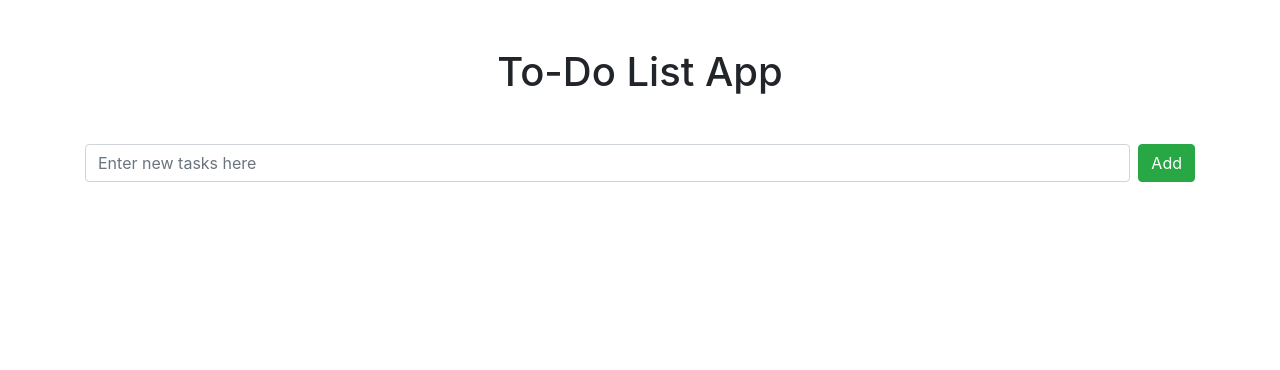
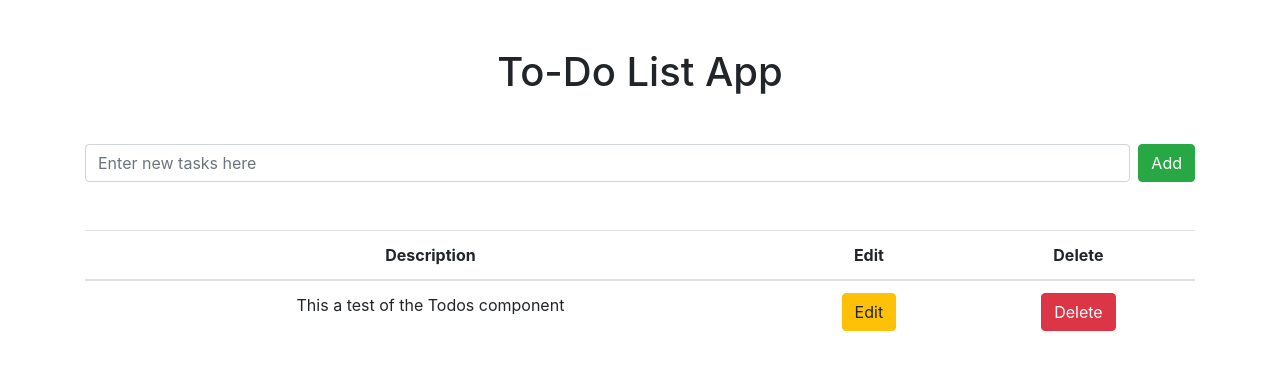
Before and after one commit to lofiandcode/todo-list-app, a React (Create React App) app in the folder client/: page / in a window 1280 px wide. Shown: the top 370 px of the page. Built offline with nearby package versions, Linux system fonts and the light colour scheme; no server answers.

Commit message:
Add table to List, create Todos component, and add getTodos function

```diff
--- a/client/src/App.js
+++ b/client/src/App.js
@@ -3,6 +3,7 @@ import './App.css';
 
 // Components
 import InputTodo from './components/InputTodo';
+import List from './components/List';
 
 function App() {
   return (
@@ -10,6 +11,7 @@ function App() {
       <div className='container'>
         <h1 className='text-center mt-5'>To-Do List App</h1>
         <InputTodo />
+        <List />
       </div>
     </Fragment>
   );
--- a/client/src/components/List.js
+++ b/client/src/components/List.js
@@ -1,10 +1,23 @@
 import React, { Fragment } from "react";
 
+//Components
+import Todos from "./Todos";
 
 const List = () => {
     return (
         <Fragment>
-
+            <table className="table mt-5 text-center">
+            <thead>
+            <tr>
+                <th>Description</th>
+                <th>Edit</th>
+                <th>Delete</th>
+            </tr>
+            </thead>
+            <tbody>
+                <Todos />
+            </tbody>
+        </table>
         </Fragment>
     );
 };
--- a/client/src/components/Todos.js
+++ b/client/src/components/Todos.js
@@ -0,0 +1,46 @@
+import React, { Fragment, useState, useEffect } from "react";
+
+const Todos = () => {
+
+    const [todos, setTodos] = useState([{"id": 1, "description": 'This a test of the Todos component'}]);
+
+    const deleteTodo = async () => {
+        try {
+
+        } catch (error) {
+            console.log(error.message);
+        }
+    };
+
+    const getTodos = async () => {
+        try {
+            const response = await fetch(`${process.env.REACT_APP_URL}/todos`);
+            const jsonData = await response.json();
+            setTodos(jsonData);
+        } catch (error) {
+            console.log(error.message);
+        };
+    };
+
+    useEffect(() => {
+        getTodos();
+    }, []);
+
+    return (
+        <Fragment>
+            {todos.map(todo => (
+                    <tr key={todo.id}>
+                        <td>{todo.description}</td>
+                        <td>
+                            <button className="btn btn-warning">Edit</button>
+                        </td>
+                        <td>
+                            <button className="btn btn-danger">Delete</button>
+                        </td>
+                    </tr>
+                ))}
+        </Fragment>
+    );
+};
+
+export default Todos;
```
